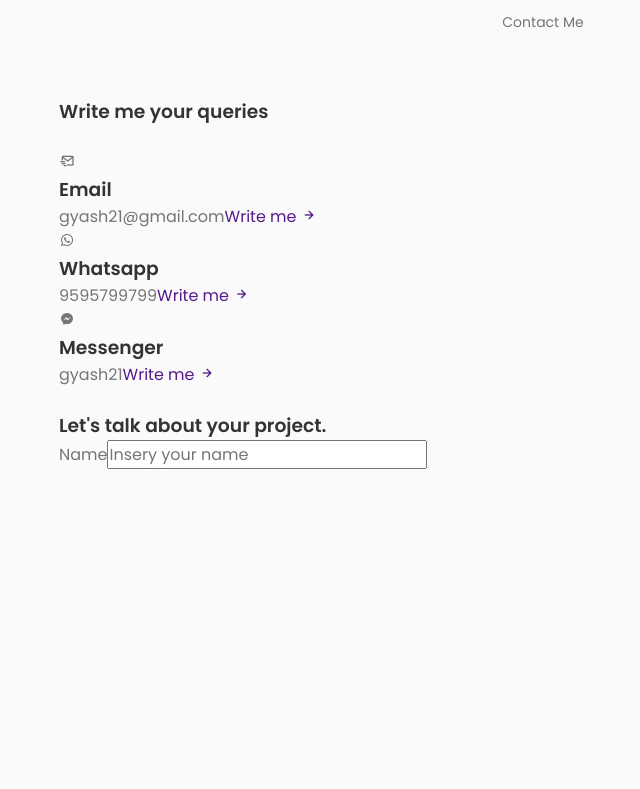
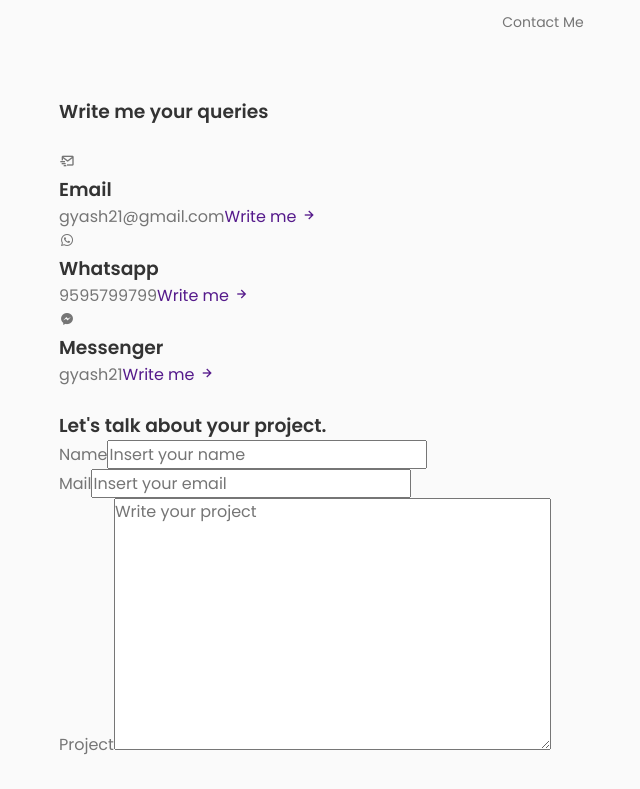
Before and after one commit to gyash21/THE-PORTFOLIO, a React (Create React App) app: page / in a window 1280 px wide. Shown: the part 2560-3349 px from the top of the page, without its empty margins (97-737 px from the left). Before the commit the page ends 3061 px from the top, so only its background shows below. Built offline with nearby package versions, Linux system fonts and the light colour scheme.

Commit message:
update- created other inputs of form

```diff
--- a/src/components/contact/Contact.jsx
+++ b/src/components/contact/Contact.jsx
@@ -57,7 +57,19 @@ const Contact = () => {
             <form className="contact__form">
               <div className="contact__form-div">
                 <label className="contact__form-tag">Name</label>
-                <input type="text" name="name" className="contact__form-input" placeholder='Insery your name'/>
+                <input type="text" name="name" className="contact__form-input" placeholder='Insert your name'/>
+              </div>
+
+
+              <div className="contact__form-div">
+                <label className="contact__form-tag">Mail</label>
+                <input type="email" name="email" className="contact__form-input" placeholder='Insert your email'/>
+              </div>
+
+
+              <div className="contact__form-div">
+                <label className="contact__form-tag">Project</label>
+                <textarea name="project" cols="30" rows="10" className="contact__form-input" placeholder='Write your project'></textarea>
               </div>
             </form>
 
```
